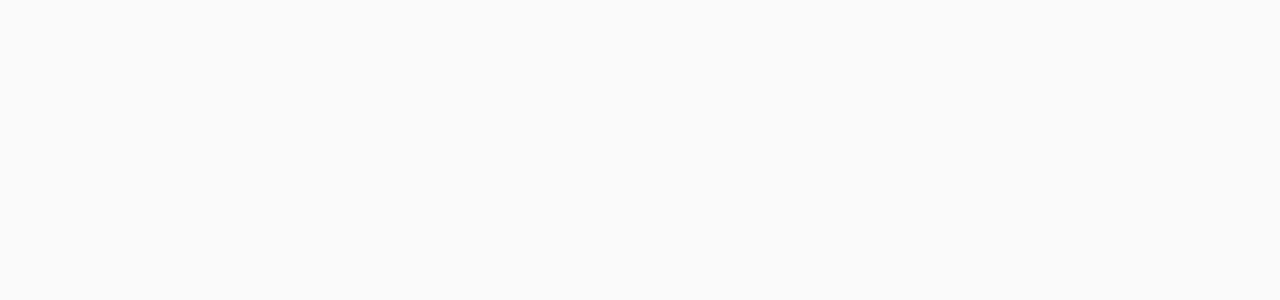
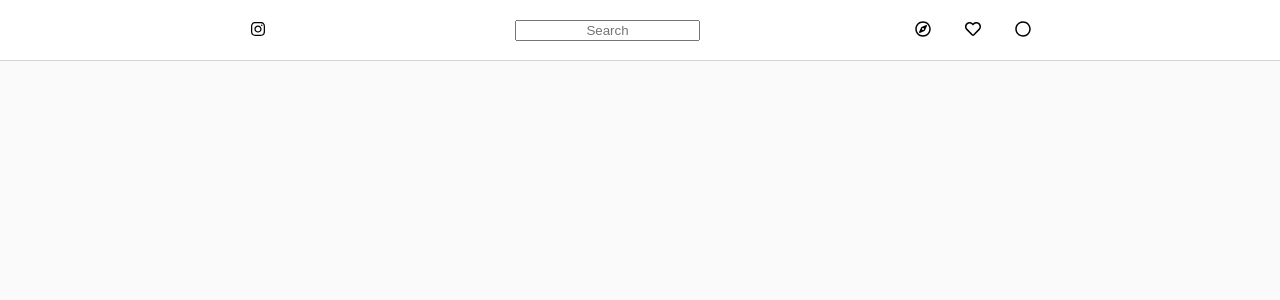
Before and after one commit to bloominstituteoftechnology/React-Components-Insta-Clone, a React (Create React App) app: page / in a window 1280 px wide. Shown: the top 300 px of the page. Built offline with nearby package versions, Linux system fonts and the light colour scheme.

Commit message:
still working

```diff
--- a/src/App.js
+++ b/src/App.js
@@ -4,16 +4,21 @@
 Not all files need code added.
 Look at each file to see where you need to pass props or add code
 */
-import React from "react";
+import React, {useState} from "react";
 import "./App.css";
+import SearchBar from './components/SearchBar/SearchBarContainer.js'
+import PostsPage from './components/PostsContainer/PostsPage'
 // import the PostsPage and SearchBar and add them to the App
 
 
 const App = () => {
+const [Post, setPost] = useState('PostsPage')
 
   return (
     <div className="App">
       {/* Add imported components here to render them */}
+      <SearchBar />
+      < PostsPage />
     </div>
   );
 };
```
